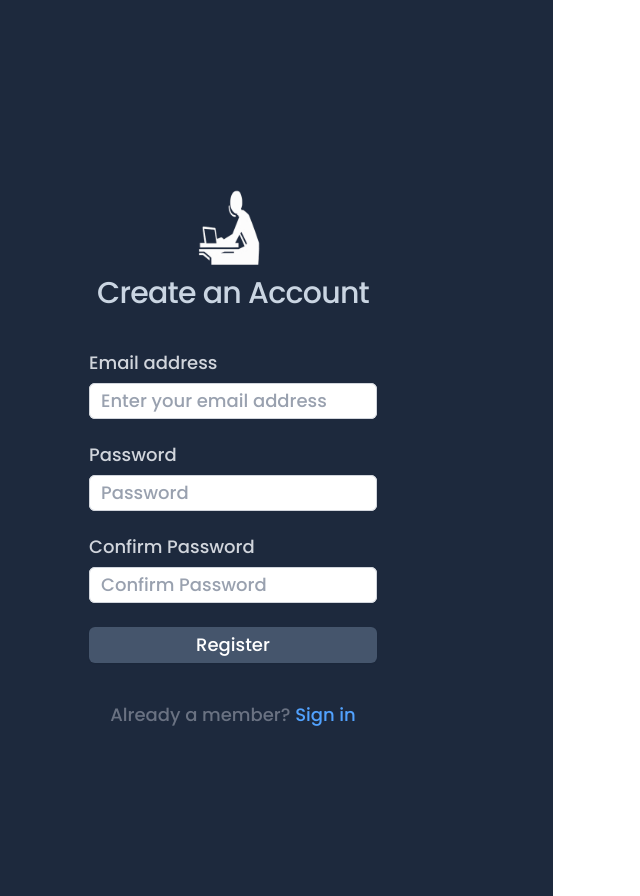
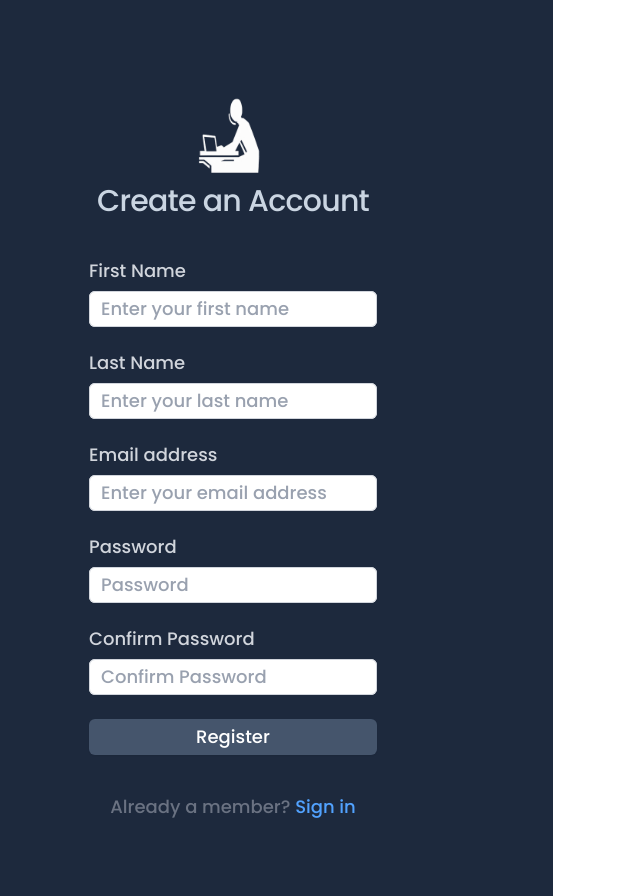
Before and after one commit to JamarTG/capstone, a React (Vite) app in the folder frontend/: page /register in a window 1280 px wide. Shown: the whole page, without its empty margins (87-727 px from the left). Built offline with nearby package versions, Linux system fonts and the light colour scheme.

Commit message:
Added Profile Information

```diff
--- a/frontend/src/components/authentication/register.tsx
+++ b/frontend/src/components/authentication/register.tsx
@@ -11,6 +11,8 @@ import { useNavigate } from "react-router-dom";
 
 const registerSchema = z
   .object({
+    firstName: z.string().min(1, "First name is required"),
+    lastName: z.string().min(1, "Last name is required"),
     email: z.string().email(),
     password: z.string().min(6),
     confirmPassword: z.string().min(6),
@@ -21,8 +23,20 @@ const registerSchema = z
   });
 
 export default function Register() {
-  const [formData, setFormData] = useState<FormFields>({ email: "", password: "", confirmPassword: "" });
-  const [errors, setErrors] = useState<{ email?: string; password?: string; confirmPassword?: string }>({});
+  const [formData, setFormData] = useState<FormFields>({
+    firstName: "",
+    lastName: "",
+    email: "",
+    password: "",
+    confirmPassword: "",
+  });
+  const [errors, setErrors] = useState<{
+    firstName?: string;
+    lastName?: string;
+    email?: string;
+    password?: string;
+    confirmPassword?: string;
+  }>({});
 
   const navigate = useNavigate();
 
@@ -31,7 +45,11 @@ export default function Register() {
     navigate("/");
   };
 
-  const { mutate } = useMutation({ mutationFn: registerUser, mutationKey: ["register"], onSuccess: handleSuccessfulRegistrationResponse });
+  const { mutate } = useMutation({
+    mutationFn: registerUser,
+    mutationKey: ["register"],
+    onSuccess: handleSuccessfulRegistrationResponse,
+  });
 
   const handleChange = (e: React.ChangeEvent<HTMLInputElement>) => {
     const { name, value } = e.target;
@@ -44,9 +62,17 @@ export default function Register() {
       setErrors({});
       return true;
     } catch (err) {
-      const fieldErrors: { email?: string; password?: string; confirmPassword?: string } = {};
+      const fieldErrors: {
+        firstName?: string;
+        lastName?: string;
+        email?: string;
+        password?: string;
+        confirmPassword?: string;
+      } = {};
       if (err instanceof z.ZodError) {
         err.errors.forEach((error) => {
+          if (error.path[0] === "firstName") fieldErrors.firstName = error.message;
+          if (error.path[0] === "lastName") fieldErrors.lastName = error.message;
           if (error.path[0] === "email") fieldErrors.email = error.message;
           if (error.path[0] === "password") fieldErrors.password = error.message;
           if (error.path[0] === "confirmPassword") fieldErrors.confirmPassword = error.message;
@@ -67,15 +93,47 @@ export default function Register() {
 
   return (
     <AuthLayout title="Create an Account">
-      <form
-        onSubmit={handleSubmit}
-        className="space-y-6"
-      >
+      <form onSubmit={handleSubmit} className="space-y-6">
         <div>
-          <label
-            htmlFor="email"
-            className="block text-lg/6 font-medium text-gray-300"
-          >
+          <label htmlFor="firstName" className="block text-lg/6 font-medium text-gray-300">
+            First Name
+          </label>
+          <div className="mt-2">
+            <input
+              id="firstName"
+              name="firstName"
+              type="text"
+              placeholder="Enter your first name"
+              value={formData.firstName}
+              onChange={handleChange}
+              required
+              className="block w-full rounded-md bg-white px-3 py-1.5 text-base text-gray-900 outline-1 -outline-offset-1 outline-gray-300 placeholder:text-gray-400 focus:outline-2 focus:-outline-offset-2 focus:outline-indigo-600 sm:text-lg/6"
+            />
+            {errors.firstName && <p className="text-red-500 text-lg">{errors.firstName}</p>}
+          </div>
+        </div>
+
+        <div>
+          <label htmlFor="lastName" className="block text-lg/6 font-medium text-gray-300">
+            Last Name
+          </label>
+          <div className="mt-2">
+            <input
+              id="lastName"
+              name="lastName"
+              type="text"
+              placeholder="Enter your last name"
+              value={formData.lastName}
+              onChange={handleChange}
+              required
+              className="block w-full rounded-md bg-white px-3 py-1.5 text-base text-gray-900 outline-1 -outline-offset-1 outline-gray-300 placeholder:text-gray-400 focus:outline-2 focus:-outline-offset-2 focus:outline-indigo-600 sm:text-lg/6"
+            />
+            {errors.lastName && <p className="text-red-500 text-lg">{errors.lastName}</p>}
+          </div>
+        </div>
+
+        <div>
+          <label htmlFor="email" className="block text-lg/6 font-medium text-gray-300">
             Email address
           </label>
           <div className="mt-2">
@@ -95,10 +153,7 @@ export default function Register() {
         </div>
 
         <div>
-          <label
-            htmlFor="password"
-            className="block text-lg/6 font-medium text-gray-300"
-          >
+          <label htmlFor="password" className="block text-lg/6 font-medium text-gray-300">
             Password
           </label>
           <div className="mt-2">
@@ -118,10 +173,7 @@ export default function Register() {
         </div>
 
         <div>
-          <label
-            htmlFor="confirmPassword"
-            className="block text-lg/6 font-medium text-gray-300"
-          >
+          <label htmlFor="confirmPassword" className="block text-lg/6 font-medium text-gray-300">
             Confirm Password
           </label>
           <div className="mt-2">
@@ -152,10 +204,7 @@ export default function Register() {
 
       <p className="mt-10 text-center text-lg/6 text-gray-500">
         Already a member?{" "}
-        <Link
-          to={"/login"}
-          className="font-semibold text-blue-400  hover:text-blue-500"
-        >
+        <Link to={"/login"} className="font-semibold text-blue-400  hover:text-blue-500">
           Sign in
         </Link>
       </p>
--- a/frontend/src/pages/settings.tsx
+++ b/frontend/src/pages/settings.tsx
@@ -5,16 +5,16 @@ import { user } from "../data/sample/user";
 import { fetchUserInformation } from "../utils/api";
 
 const Settings = () => {
-  const { data, error} = useQuery({ queryKey: ["get-user-info"], queryFn: fetchUserInformation });
+  const { data, error } = useQuery({ queryKey: ["get-user-info"], queryFn: fetchUserInformation });
 
   return (
     <PageContent title="Settings">
       <div className="flex flex-col items-center gap-4">
         <div className="border border-slate-200 rounded-lg p-4 w-full max-w-md">
           <div className="mb-4"></div>
-          <h2 className="text-2xl">{data.data.email}</h2>
-          <p className="text-slate-500">{data.data.email}</p>
-          <small className="text-slate-500">Joined on {user.joinedDate}</small>
+          <h2 className="text-2xl">{data ? `${data.data.firstName} ${data.data.lastName}` : "Name Unknown"}</h2>
+          <p className="text-slate-500">{data ? data.data.email : "Email Unknown"}</p>
+            <small className="text-slate-500">Member Since {data ? new Date(data.data.createdAt).toLocaleDateString() : "???"}</small>
           <hr className="my-4 border-slate-200" />
           <h2 className="text-md text-slate-800 font-semibold mb-4">Username</h2>
           <input
--- a/frontend/src/types/auth.d.ts
+++ b/frontend/src/types/auth.d.ts
@@ -2,6 +2,8 @@ export interface FormFields {
   email: string;
   password: string;
   confirmPassword?: string;
+  firstName?:string;
+  lastName?:string;
 }
 
 export interface SuccessfulAuthResponse  {
```
